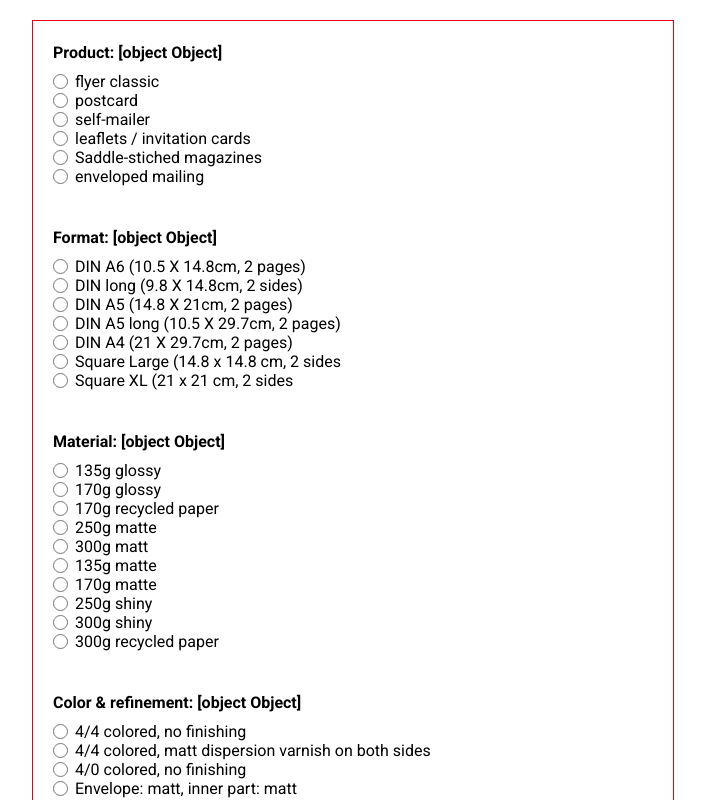
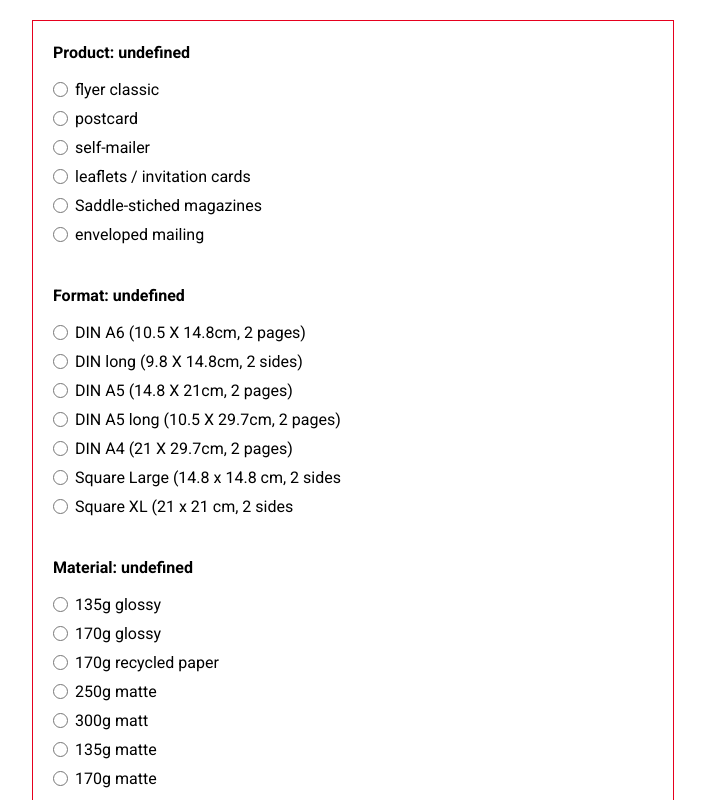
Before and after one commit to Nasko9/select-react-component, a React (Create React App) app: page / in a window 1280 px wide. Shown: the top 800 px of the page, without its empty margins (287-992 px from the left). Built offline with nearby package versions, Linux system fonts and the light colour scheme.

Commit message:
Added clear and set title logic with uncheck functionality

```diff
--- a/src/components/RadioBtn/index.tsx
+++ b/src/components/RadioBtn/index.tsx
@@ -4,15 +4,20 @@ import { IRadio } from "../../types/RadioType";
 // Style
 import "./index.css";
 
-export default function RadioBtn({ name, radioGroup, onSelected }: IRadio) {
+export default function RadioBtn({
+  name,
+  radioGroup,
+  onSelected,
+  radioValue,
+}: IRadio) {
   return (
     <div className="radio-section">
       <input
         type="radio"
-        name={radioGroup}
         id={name}
         value={name}
         onChange={onSelected}
+        checked={radioValue[radioGroup] === name}
       />
       <label htmlFor={name}>{name}</label>
     </div>
--- /dev/null
+++ b/src/components/RadioFilter/SelectBox/BoxBody/index.css
@@ -0,0 +1,5 @@
+.body-box {
+  display: flex;
+  flex-direction: column;
+  gap: 10px;
+}
--- a/src/components/RadioFilter/SelectBox/BoxBody/index.tsx
+++ b/src/components/RadioFilter/SelectBox/BoxBody/index.tsx
@@ -4,15 +4,24 @@ import RadioBtn from "../../../RadioBtn";
 // Type
 import { IBoxBody } from "../../../../types/RadioType";
 
-export default function BoxBody({ options, radioGroup, onSelected }: IBoxBody) {
+// Style
+import "./index.css";
+
+export default function BoxBody({
+  options,
+  radioGroup,
+  onSelected,
+  value,
+}: IBoxBody) {
   return (
-    <div>
+    <div className="body-box">
       {options.map(({ name }) => (
         <RadioBtn
           key={name}
           name={name}
           radioGroup={radioGroup}
           onSelected={onSelected}
+          radioValue={value}
         />
       ))}
     </div>
--- a/src/components/RadioFilter/SelectBox/BoxTitle/index.tsx
+++ b/src/components/RadioFilter/SelectBox/BoxTitle/index.tsx
@@ -1,20 +1,14 @@
-import { useContext } from "react";
-
-// Context
-import RadioContext from "../../../../context/RadioContext";
-
 // Type
 import { IBoxTitle } from "../../../../types/RadioType";
+import useSelectBox from "../useSelectBox";
 
 export default function BoxTitle({ title, radioGroup }: IBoxTitle) {
-  const { radioValue } = useContext(RadioContext);
-
-  // console.log(radioGroup);
+  const { clearRadioValue, radioValue } = useSelectBox(radioGroup);
 
   return (
-    <h1 className="title-box">
+    <h1 className="title-box" onClick={clearRadioValue}>
       {title}
-      {radioValue === "" ? "" : `: ${radioValue}`}
+      {radioValue === {} ? "" : `: ${radioValue[radioGroup]}`}
     </h1>
   );
 }
--- a/src/components/RadioFilter/SelectBox/index.css
+++ b/src/components/RadioFilter/SelectBox/index.css
@@ -3,7 +3,7 @@
   padding: 20px;
   display: flex;
   flex-direction: column;
-  gap: 7px;
+  gap: 15px;
 }
 
 .title-box {
--- a/src/components/RadioFilter/SelectBox/index.tsx
+++ b/src/components/RadioFilter/SelectBox/index.tsx
@@ -11,9 +11,9 @@ import { ISelectBox } from "../../../types/RadioType";
 // Style
 import "./index.css";
 
-export default function SelectBox({ data, radioGroup, title }: ISelectBox) {
+export default function SelectBox({ options, radioGroup, title }: ISelectBox) {
   //ovde ide use radio btn hook i tu se prosleđuje ta funkcija
-  const { onChangeHandler } = useSelectBox(radioGroup);
+  const { onChangeHandler, radioValue } = useSelectBox(radioGroup);
 
   return (
     <div className="select-box">
@@ -21,9 +21,10 @@ export default function SelectBox({ data, radioGroup, title }: ISelectBox) {
       {/* Todo prima niz opcija (data) i to je posebna komponenta i prima on
       selected (trigeriuje se kada se klikne na njega)*/}
       <BoxBody
-        options={data}
+        options={options}
         radioGroup={radioGroup}
         onSelected={onChangeHandler}
+        value={radioValue}
       />
     </div>
   );
--- a/src/components/RadioFilter/SelectBox/useSelectBox.ts
+++ b/src/components/RadioFilter/SelectBox/useSelectBox.ts
@@ -1,10 +1,20 @@
 import React, { useContext } from "react";
 
 // Context
-import RadioContext from "../../../context/RadioContext";
+import RadioContext, {
+  IRadioValueContext,
+} from "../../../context/RadioContext";
+
+// interface IUseSelectBox {
+//   product: string;
+//   format: string;
+//   material: string;
+//   color: string;
+// }
 
 export default function useSelectBox(radioGroup: string) {
-  const { radioValue, setRadioValue } = useContext(RadioContext);
+  const { radioValue, setRadioValue } =
+    useContext<IRadioValueContext>(RadioContext);
 
   const onChangeHandler = (e: React.ChangeEvent<HTMLInputElement>) => {
     setRadioValue((prevState: object) => {
@@ -12,5 +22,12 @@ export default function useSelectBox(radioGroup: string) {
     });
   };
 
-  return { onChangeHandler, radioValue };
+  //Todo: da ne setuje na prazan string nego da ga stvarno obriše jer je inicijalno prazan objekat
+  const clearRadioValue = () => {
+    setRadioValue((prevState: object) => {
+      return { ...prevState, [radioGroup]: "" };
+    });
+  };
+
+  return { onChangeHandler, radioValue, clearRadioValue };
 }
--- a/src/components/RadioFilter/index.tsx
+++ b/src/components/RadioFilter/index.tsx
@@ -10,10 +10,14 @@ import "./index.css";
 export default function RadioFilter() {
   return (
     <div className="filter-section">
-      <SelectBox data={data} radioGroup="product" title="Product" />
-      <SelectBox data={data1} radioGroup="format" title="Format" />
-      <SelectBox data={data2} radioGroup="material" title="Material" />
-      <SelectBox data={data3} radioGroup="color" title="Color & refinement" />
+      <SelectBox options={data} radioGroup="product" title="Product" />
+      <SelectBox options={data1} radioGroup="format" title="Format" />
+      <SelectBox options={data2} radioGroup="material" title="Material" />
+      <SelectBox
+        options={data3}
+        radioGroup="color"
+        title="Color & refinement"
+      />
     </div>
   );
 }
--- a/src/context/RadioContext.tsx
+++ b/src/context/RadioContext.tsx
@@ -1,17 +1,31 @@
-import { createContext, useState } from "react";
+import { createContext, Dispatch, SetStateAction, useState } from "react";
 
-const RadioContext = createContext<any>(null);
+// Type
+import { IRadioContextProvider } from "../types/RadioType";
 
-export const RadioContextProvider = ({ children }: any) => {
-  const initialValue = {
-    product: "",
-    format: "",
-    material: "",
-    color: "",
-  };
-  const [radioValue, setRadioValue] = useState<any>(initialValue);
+//Todo: Ove interfejse prebaciti u RadioType.ts
+interface IUseSelectBox {
+  [key: string]: any;
+  product?: string;
+  format?: string;
+  material?: string;
+  color?: string;
+}
 
-  console.log(radioValue);
+export interface IRadioValueContext {
+  radioValue: IUseSelectBox;
+  setRadioValue: Dispatch<SetStateAction<IUseSelectBox>>;
+}
+
+const initialStateContext = {
+  radioValue: {},
+  setRadioValue: () => {},
+};
+
+const RadioContext = createContext<IRadioValueContext>(initialStateContext);
+
+export const RadioContextProvider = ({ children }: IRadioContextProvider) => {
+  const [radioValue, setRadioValue] = useState<IUseSelectBox>({});
 
   return (
     <RadioContext.Provider value={{ radioValue, setRadioValue }}>
```
Also changed, not shown: src/types/RadioType.ts (+8 -1 lines).
